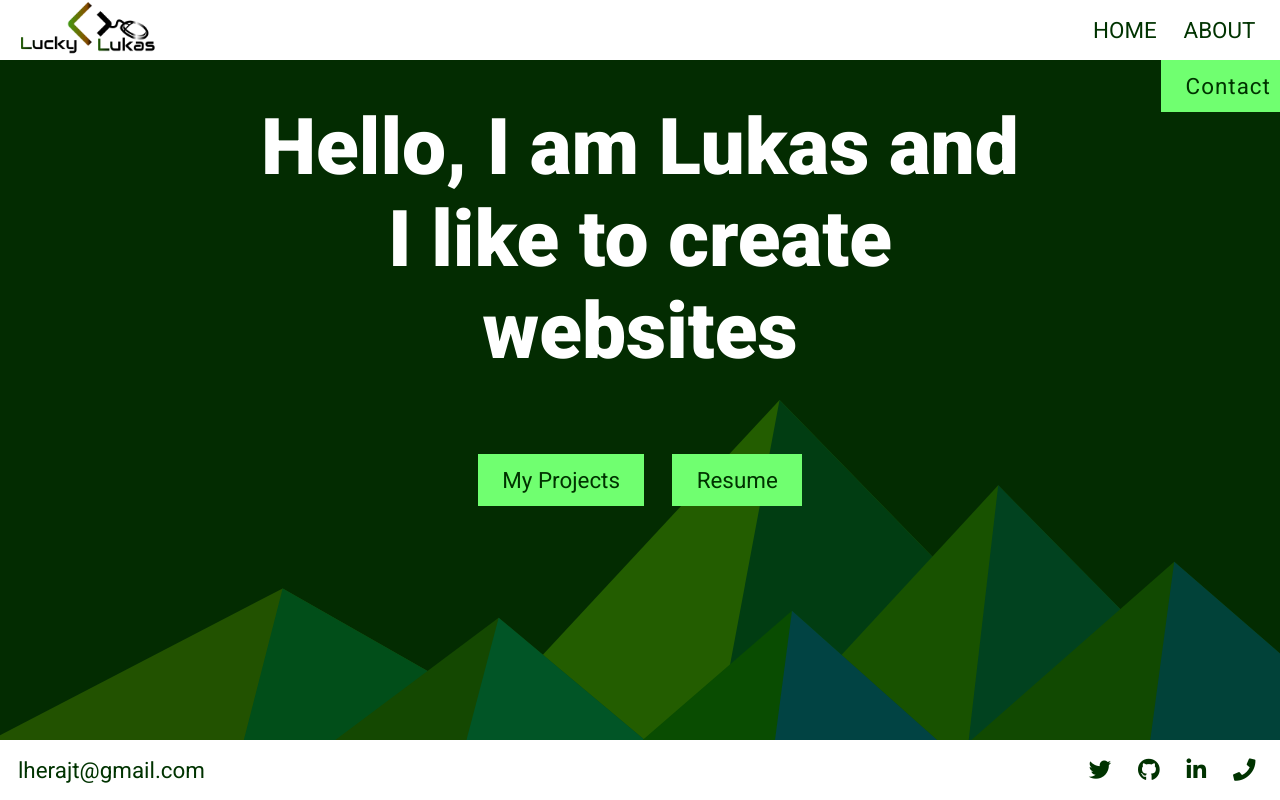
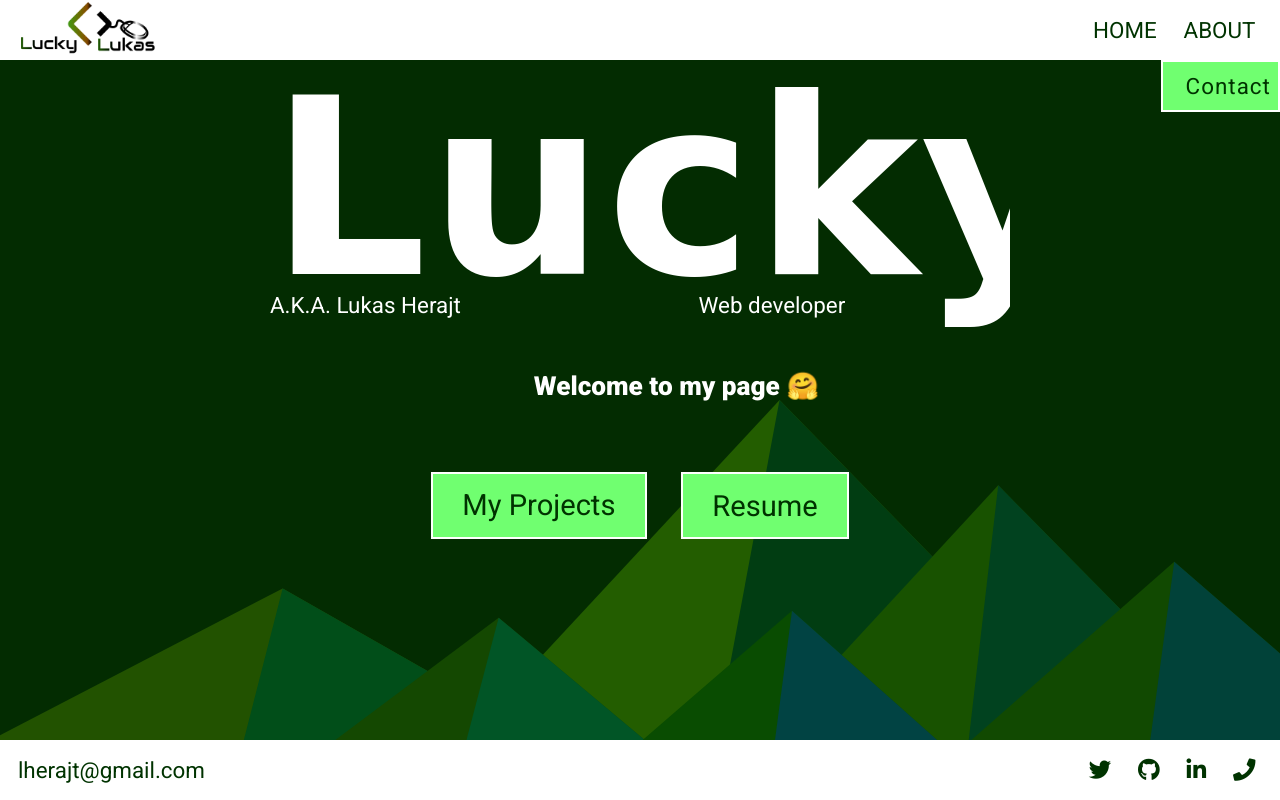
Before and after one commit to TheLukasHenry/LuckyPortfolio, a plain HTML site: page portfolio_new/index.html in a window 1280 px wide. Drawn offline with nearby package versions, Linux system fonts and the light colour scheme; files that its build step writes are made by us from their sources; a web font is replaced by a local one.

Commit message:
title animations added

```diff
--- a/portfolio_new/index.html
+++ b/portfolio_new/index.html
@@ -5,9 +5,11 @@
         <meta name="viewport" content="width=device-width, initial-scale=1.0">
         <title>Portfolio new</title>
 
-        <link rel="stylesheet" href="https://cdnjs.cloudflare.com/ajax/libs/font-awesome/5.11.2/css/all.css" integrity="sha256-46qynGAkLSFpVbEBog43gvNhfrOj+BmwXdxFgVK/Kvc=" crossorigin="anonymous" />
-        <link rel="preconnect" href="https://fonts.gstatic.com">
+        <link rel="stylesheet" href="https://cdnjs.cloudflare.com/ajax/libs/font-awesome/5.11.2/css/all.css" integrity="sha256-46qynGAkLSFpVbEBog43gvNhfrOj+BmwXdxFgVK/Kvc=" crossorigin="anonymous"/>
         <link href="https://fonts.googleapis.com/css2?family=Open+Sans:wght@300;800&family=Roboto:wght@400;900&display=swap" rel="stylesheet">
+        <link rel="preconnect" href="https://fonts.googleapis.com">
+        <link rel="preconnect" href="https://fonts.gstatic.com" crossorigin>
+        <link href="https://fonts.googleapis.com/css2?family=Fredericka+the+Great&display=swap" rel="stylesheet">
         <link rel="stylesheet/scss" href="index.scss">
         <link rel="stylesheet" href="index.css">
 
@@ -22,8 +24,13 @@
             <li class="navbar__item"><a href="about.html" class="navbar__link" id="navbar__link about">About</a></li>
         </ul>
     </nav>
-    <section class="header" id="header">
-        <h1 class="title text-focus-in" id="title">Hello, I am Lukas and I like to create websites</h1>
+    <header>
+        <section class="title" id="title">
+            <h1 class="title__h1 text-focus-in" id="title__h1">Lucky</h1>
+            <p class="title__aka text-focus-in" id="title__aka">A.K.A. Lukas Herajt</p>
+            <p class="title__description text-focus-in" id="title__description">Web developer</p>
+            <h3 class="title__welcome text-focus-in" id="title__welcome">Welcome to my page 🤗</h3>
+        </section><br>
 
         <div class="work-pagination" id="work-pagination">
 
@@ -71,7 +78,7 @@
         </button>
         <button class="projects-btn" id="projects-btn">My Projects</button>
         <a href="/img/Lucky-resume.pdf" class="resume" id="resume" target="_blank">Resume</a>
-    </section>
+    </header>
 
 
 
--- a/portfolio_new/index.scss
+++ b/portfolio_new/index.scss
@@ -8,16 +8,19 @@ $accent: hsl(120, 100%, 72%);
 
 
 $fs-body: 1rem;
-$fs-h2: 1.6rem;
-$fs-h1: 2.5rem;
+$fs-h3: 1.6rem;
+$fs-h2: 2.5rem;
+$fs-h1: 5.5rem;
 
 $fs-body-medium: 1.2rem;
-$fs-h2-medium: 1.9rem;
-$fs-h1-medium: 3rem;
+$fs-h3-medium: 1.9rem;
+$fs-h2-medium: 3rem;
+$fs-h1-medium: 9rem;
 
 $fs-body-wide: 1.4rem;
-$fs-h2-wide: 2.2rem;
-$fs-h1-wide: 3.5rem;
+$fs-h3-wide: 2.2rem;
+$fs-h2-wide: 3.6rem;
+$fs-h1-wide: 11rem;
 
 :root {
   font-size: $fs-body;
@@ -26,6 +29,7 @@ $fs-h1-wide: 3.5rem;
   }
   h1 {
     font-size: $fs-h1;
+    // font-weight: 1600;
   }
   @media screen and (min-width: 768px) {
     font-size: $fs-body-medium;
@@ -173,29 +177,109 @@ footer {
   }
 }
 
-.header {
+header {
   margin-bottom: 5em;
+  margin-top: 1em;
 }
 
+// .title {
+//   margin: 2.5em auto 1em auto;
+//   animation: 1s cubic-bezier(0.215, 0.61, 0.355, 1) both;
+//   overflow: hidden;
+//   max-width: 480px;
+//   @media screen and (min-width: 768px) {
+//     margin: 1em auto 0.8em auto;
+//     max-width: 600px;
+//   }
+//   @media screen and (min-width: 1024px) {
+//     margin: 1em auto 0.7em auto;
+//     max-width: 800px;
+//   }
+// }
+
 .title {
-  margin: 2.5em auto 1em auto;
-  // font-size: $fs-h2;
-  animation: 1s cubic-bezier(0.215, 0.61, 0.355, 1) both;
+  // position: relative;
+  display: grid;
+  grid-template: auto auto / auto auto;
+  grid-template-areas:  'aka .'
+                        'title title'
+                        'desc .'
+                        'welcome welcome';
+  margin: 5em auto 1em auto;
+  // animation: 1s cubic-bezier(0.215, 0.61, 0.355, 1) both;
   overflow: hidden;
-  max-width: 480px;
-  // align-self: center;
+  width: 270px;
+  // max-width: 480px;
   @media screen and (min-width: 768px) {
     margin: 1em auto 0.8em auto;
-    max-width: 600px;
+    width: 520px;
+    grid-template-areas:
+                        'title title'
+                        'aka desc'
+                        'welcome welcome';
   }
   @media screen and (min-width: 1024px) {
     margin: 1em auto 0.7em auto;
-    max-width: 800px;
+    width: 740px;
   }
 }
 
-.header {
-  margin-top: 1em;
+.title__h1 {
+  // display: grid;
+  margin: 0;
+  font-family: 'Fredericka the Great', cursive;
+  animation: 1s cubic-bezier(0.215, 0.61, 0.355, 1) both;
+  // color: rgb(186,255,179);
+  // background: linear-gradient(90deg, rgb(216, 252, 212) 24%, rgb(250, 252, 211) 75%, rgb(206, 233, 248) 100%);
+  // background-clip: text;
+  // -webkit-text-fill-color: transparent;
+  // -webkit-text-stroke-width: 1px;
+  // -webkit-text-stroke-color: rgb(255, 255, 255);
+  // text-shadow: 0 0 10px transparent;
+  // background-clip: text;
+  // text: transparent;
+  // grid-column: -1 / 1;
+  grid-area: title;
+  // min-width: 100%;
+  letter-spacing: 2px;
+}
+
+// .title__aka,
+// .title__description {
+//   display: inline-flex;
+// }
+
+.title__aka {
+  grid-area: aka;
+  margin: 0 auto 0 0;
+  color: white;
+  animation: 1s cubic-bezier(0.215, 0.61, 0.355, 1) both;
+  animation-delay: 0.5s !important;
+  transform: translateY(20px);
+  @media screen and (min-width: 768px) {
+    transform: translateY(-40px);
+  }
+  // @media screen and (min-width: 768px) {
+  //   transform: translateY(-40px);
+  // }
+
+}
+.title__description {
+  grid-area: desc;
+  margin: 0;
+  text-align: left;
+  transform: translateY(-20px);
+  animation: 1s cubic-bezier(0.215, 0.61, 0.355, 1) both;
+  animation-delay: 0.6s !important;
+  @media screen and (min-width: 768px) {
+    transform: translateY(-40px);
+  }
+}
+
+.title__welcome {
+  grid-area: welcome;
+  margin: 0.5em 0 0 0;
+  animation-delay: 1.5s !important;
 }
 
 .about__body {
@@ -251,9 +335,9 @@ footer {
   margin: 7em auto 0 auto;
 }
 
-.work-pagination__title {
-  margin: 0;
-}
+// .work-pagination__title {
+//   margin: 0;
+// }
 
 .arrows {
   display: flex;
@@ -345,7 +429,7 @@ footer {
 .contact {
   all: unset;
   background: $accent;
-  border: 2px solid $accent;
+  border: 2px solid $light;
   color: $dark1;
   font-size: $fs-body;
   position: absolute;
@@ -364,7 +448,7 @@ footer {
   &:hover,
   &:active {
     background: $light;
-    border-color: $accent;
+    border-top: solid 1px black;
     color: $light;
     width: 190px;
     height: 45px;
@@ -444,12 +528,21 @@ footer {
   cursor: pointer;
   color: $dark1;
   // text-transform: uppercase;
-  border: 2px solid $accent;
+  border: 2px solid $light;
   font-weight: 400;
   transition: 200ms ease-in-out;
   &:hover {
     background: $light;
   }
+}
+
+.projects-btn {
+  margin-bottom: 2em;
+}
+
+.resume,
+.projects-btn {
+  font-size: 1.3rem;
 }
 
 .back-btn {
@@ -458,7 +551,7 @@ footer {
   top: 60px;
   left: 0;
   margin: 0;
-  border: 2px solid $accent;
+  // border: 2px solid $accent;
 }
 
 .about__back-btn {
```
Also changed, not shown: portfolio_new/about.html (+1 -1 lines), portfolio_new/index.css, 1 other file.
